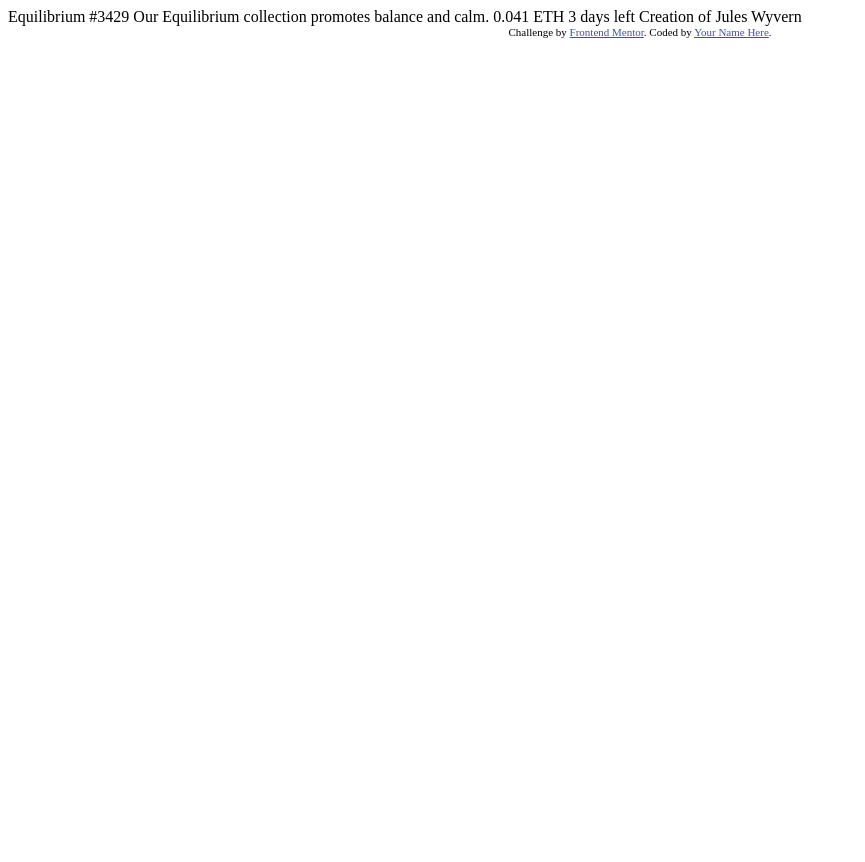
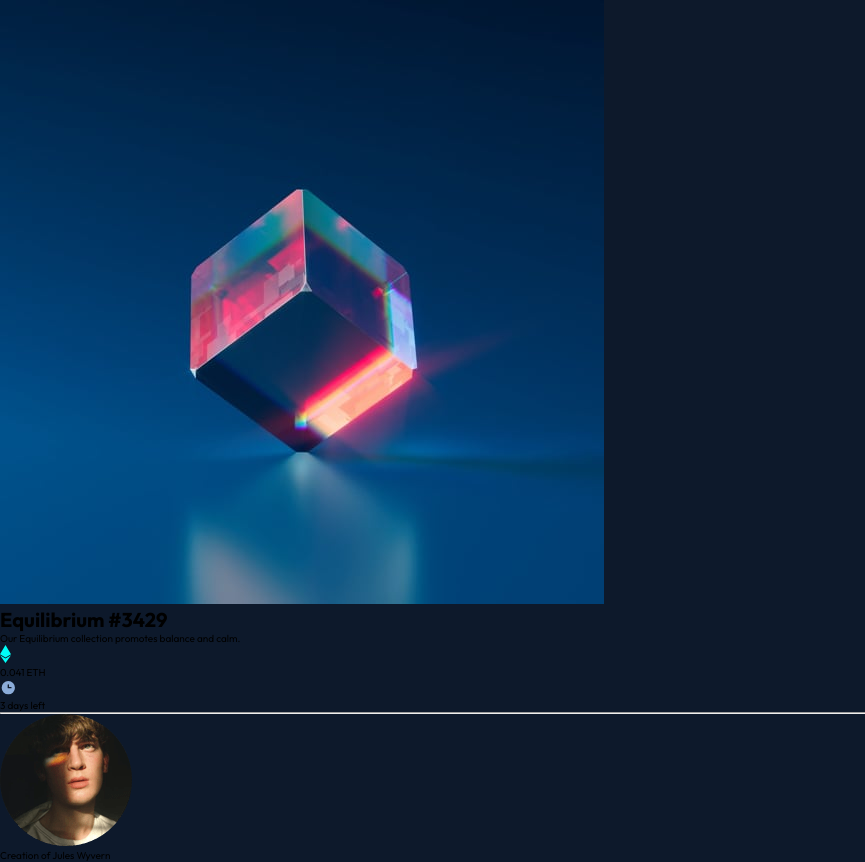
Before and after one commit to delroscol98/NFT-Preview-Card, a plain HTML site: page index.html in a window 1280 px wide. Shown: the whole page, without its empty margins (0-865 px from the left). Before the commit the page ends 800 px from the top, so only its background shows below. Drawn offline with Linux system fonts and the light colour scheme.

Commit message:
HTML done

```diff
--- a/index.html
+++ b/index.html
@@ -1,33 +1,54 @@
 <!DOCTYPE html>
 <html lang="en">
   <head>
-  <meta charset="UTF-8">
-  <meta name="viewport" content="width=device-width, initial-scale=1.0"> <!-- displays site properly based on user's device -->
+    <meta charset="UTF-8" />
+    <meta name="viewport" content="width=device-width, initial-scale=1.0" />
+    <!-- displays site properly based on user's device -->
 
-  <link rel="icon" type="image/png" sizes="32x32" href="./images/favicon-32x32.png">
+    <link
+      rel="icon"
+      type="image/png"
+      sizes="32x32"
+      href="./images/favicon-32x32.png"
+    />
 
     <title>Frontend Mentor | NFT preview card component</title>
 
     <!-- Feel free to remove these styles or customise in your own stylesheet 👍 -->
-  <style>
-    .attribution { font-size: 11px; text-align: center; }
-    .attribution a { color: hsl(228, 45%, 44%); }
-  </style>
+    <link rel="stylesheet" href="./style.css" />
+    <link rel="preconnect" href="https://fonts.googleapis.com" />
+    <link rel="preconnect" href="https://fonts.gstatic.com" crossorigin />
+    <link
+      href="https://fonts.googleapis.com/css2?family=Outfit:wght@100..900&display=swap"
+      rel="stylesheet"
+    />
   </head>
   <body>
-
-  Equilibrium #3429
-
+    <main class="card">
+      <img
+        class="card__image"
+        src="./images/image-equilibrium.jpg"
+        alt="NFT image"
+      />
+      <h1 class="card__heading">Equilibrium #3429</h1>
+      <p class="card__body">
         Our Equilibrium collection promotes balance and calm.
-
-  0.041 ETH
-  3 days left
-
-  Creation of Jules Wyvern
-
-  <div class="attribution">
-    Challenge by <a href="https://www.frontendmentor.io?ref=challenge" target="_blank">Frontend Mentor</a>.
-    Coded by <a href="#">Your Name Here</a>.
-  </div>
+      </p>
+      <section class="card__details">
+        <section class="card__details--child card__details--ethereal">
+          <img src="./images/icon-ethereum.svg" alt="icon-ethereum" />
+          <p>0.041 ETH</p>
+        </section>
+        <section class="card__details--child card__details--ethereal">
+          <img src="./images/icon-clock.svg" alt="icon-clock.svg" />
+          <p>3 days left</p>
+        </section>
+      </section>
+      <hr class="card__divider" />
+      <footer class="card__footer">
+        <img src="./images/image-avatar.png" alt="image-avatar" />
+        <p class="card__footer--text">Creation of <span>Jules Wyvern</span></p>
+      </footer>
+    </main>
   </body>
 </html>
--- /dev/null
+++ b/style.css
@@ -0,0 +1,26 @@
+:root {
+  --soft-blue: hsl(215, 51%, 70%);
+  --cyan: hsl(178, 100%, 50%);
+  --dark-blue-1: hsl(217, 54%, 11%);
+  --dark-blue-2: hsl(216, 50%, 16%);
+  --dark-blue-3: hsl(215, 32%, 27%);
+  --white: hsl(0, 0%, 100%);
+}
+
+*,
+*::after,
+*::before {
+  margin: 0;
+  padding: 0;
+  box-sizing: inherit;
+}
+
+html {
+  font-size: 62.5%;
+  font-family: "Outfit", sans-serif;
+}
+
+body {
+  box-sizing: border-box;
+  background-color: var(--dark-blue-1);
+}
```
Lines whose indentation alone changed are shown as unchanged.
